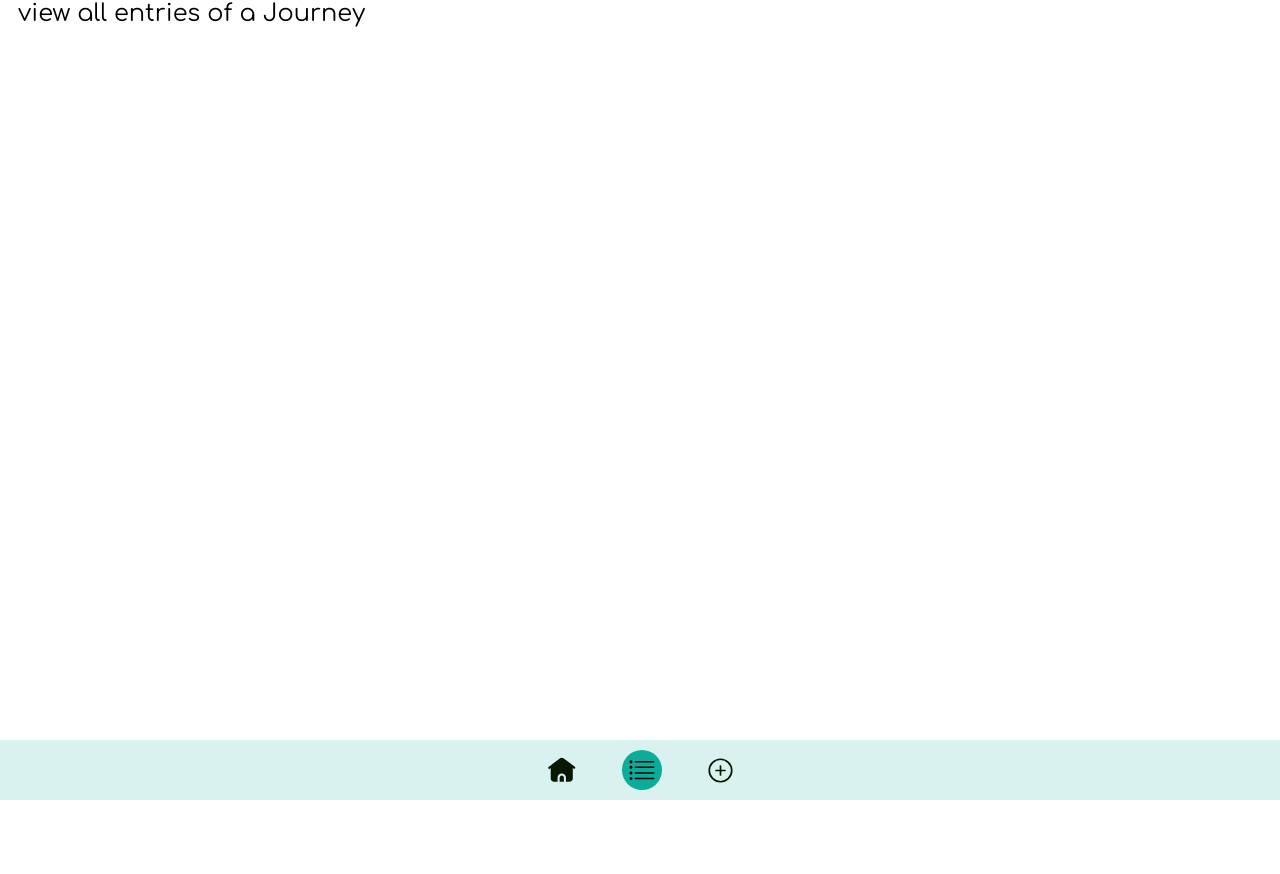
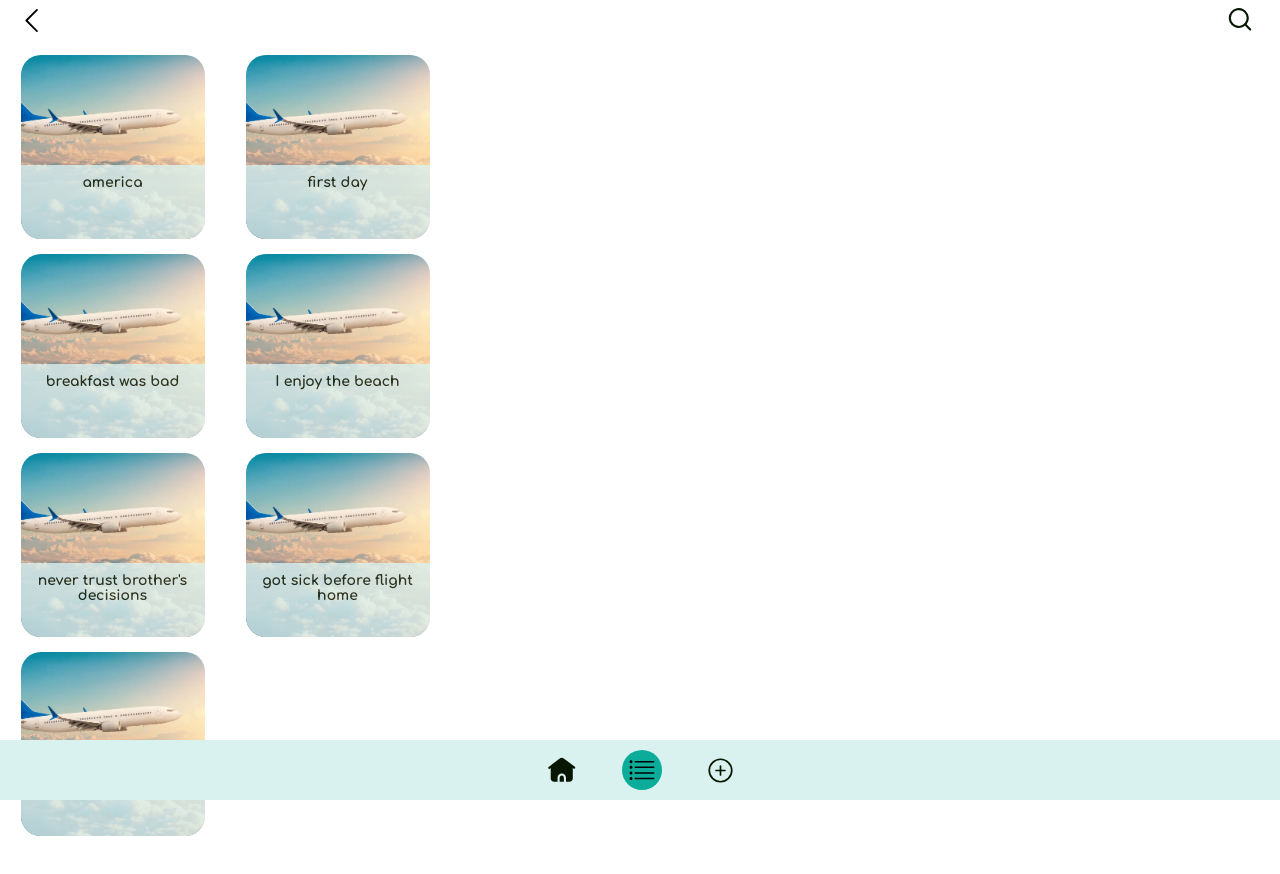
Before and after one commit to jkhamis8/BonVoyage, a React (Vite) app: page /AllEntries/1 in a window 1280 px wide. Shown: the top 874 px of the page. Before the commit the page ends 800 px from the top, so only its background shows below. Built offline with nearby package versions, Linux system fonts and the light colour scheme; a web font is replaced by a local one.

Commit message:
view all entries done

```diff
--- /dev/null
+++ b/src/components/BackSearch.jsx
@@ -0,0 +1,22 @@
+import { NavLink } from "react-router-dom"
+
+const BackSearch = ()=>{
+  return(
+    <>
+      <div className='flexSpaceInBetween' id="profileSearch">
+        <NavLink to='/journey/:id'>
+        <svg width="23" height="23" viewBox="0 0 20 36" fill="none" xmlns="http://www.w3.org/2000/svg">
+          <path d="M18.4761 1.52404L2.00012 18L18.4761 34.476" stroke="black" stroke-width="2.85714" stroke-linecap="round" stroke-linejoin="round"/>
+        </svg>
+        </NavLink>
+        <svg className='icons' viewBox="-1.25 -1.25 27.50 27.50" fill="none" xmlns="http://www.w3.org/2000/svg">
+          <g id="SVGRepo_bgCarrier" strokeWidth="0"/>
+          <g id="SVGRepo_tracerCarrier" strokeLinecap="round" strokeLinejoin="round"/>
+          <g id="SVGRepo_iconCarrier"> <path fillRule="evenodd" clipRule="evenodd" d="M5.5 11.1455C5.49956 8.21437 7.56975 5.69108 10.4445 5.11883C13.3193 4.54659 16.198 6.08477 17.32 8.79267C18.4421 11.5006 17.495 14.624 15.058 16.2528C12.621 17.8815 9.37287 17.562 7.3 15.4895C6.14763 14.3376 5.50014 12.775 5.5 11.1455Z" stroke="#071702" strokeWidth="1.5" strokeLinecap="round" strokeLinejoin="round"/> <path d="M15.989 15.4905L19.5 19.0015" stroke="#071702" strokeWidth="1.5" strokeLinecap="round" strokeLinejoin="round"/> </g>
+        </svg>
+      </div>
+    </>
+  )
+}
+
+export default BackSearch
--- a/src/components/JourneyBox.jsx
+++ b/src/components/JourneyBox.jsx
@@ -1,10 +1,11 @@
 import { NavLink } from "react-router-dom"
 import placeholder from '../assets/placeholder.webp'
 
-const JourneyBox = ({id, place})=>{
+const JourneyBox = ({id, place, title})=>{
   return(
     <>
-      <NavLink to={`/journey/${id}`}>
+      {place?
+      <NavLink to={`/journey/${id}`} className={'flex'}>
         <div id='journeyBox' className='marginBottom'>
           <div className='objectFooterSmall'>
             <p className='bigP bold'>your journey to {place}</p>
@@ -12,6 +13,16 @@ const JourneyBox = ({id, place})=>{
           <img className='image' src={placeholder} alt="test" />
         </div>
       </NavLink>
+      :
+      <NavLink to={`/entry/${id}`} className={'flex'}>
+        <div id='journeyBox' className='marginBottom'>
+          <div className='objectFooterSmall'>
+            <p className='bigP bold'>{title}</p>
+          </div>
+          <img className='image' src={placeholder} alt="test" />
+        </div>
+      </NavLink>
+      }
     </>
   )
 }
--- a/src/css/Elements.css
+++ b/src/css/Elements.css
@@ -4,6 +4,7 @@ nav{
   width: 100%;
   position: absolute;
   bottom: 0;
+  position: sticky;
 }
 
 button, .button{
--- a/src/css/GeneralStructure.css
+++ b/src/css/GeneralStructure.css
@@ -14,7 +14,7 @@ body{
 
 .contentWrap {
   margin: 0 18px;
-  padding-bottom: 5rem;
+  padding-bottom: 20px;
 }
 
 .maxWidth{
@@ -82,3 +82,7 @@ body{
 .roundCorner{
   border-radius: 20px;
 }
+
+.paddingBottom{
+  padding-bottom: 100px;
+}
--- a/src/css/classes.css
+++ b/src/css/classes.css
@@ -122,3 +122,16 @@
   width: 25%;
   margin: 15px 5px 0 0;
 }
+
+.fullHeight{
+  min-height: 100vh;
+  padding-bottom: 20px;
+}
+
+.middle{
+  position: absolute;
+  top: 0;
+  left: 0;
+  bottom: 0;
+  right: 0;
+}
--- a/src/pages/AllEntries.jsx
+++ b/src/pages/AllEntries.jsx
@@ -1,11 +1,30 @@
+import { NavLink } from "react-router-dom"
 import Nav from '../components/Nav'
+import JourneyBox from "../components/JourneyBox"
+import BackSearch from "../components/BackSearch"
 
 const AllEntries = () =>{
   return(
     <>
       <div className='container'>
-        <div className='contentWrap'>
-          <h2>view all entries of a Journey</h2>
+        {/* use this one when no entires
+          <div className='contentWrap fullHeight'>
+            <div className="flexColumn middle">
+              <h3>No entries yet!</h3>
+              <NavLink to={'/EntryForm'} className='button'>Add an entry</NavLink>
+            </div>
+          </div>*/}
+        <div className="fullHeight paddingBottom">
+          <BackSearch />
+          <div className='grid maxWidth'>
+            <JourneyBox id={1} title={'america'}/>
+            <JourneyBox id={1} title={'first day'}/>
+            <JourneyBox id={1} title={'breakfast was bad'}/>
+            <JourneyBox id={1} title={'I enjoy the beach'}/>
+            <JourneyBox id={1} title={"never trust brother's decisions"}/>
+            <JourneyBox id={1} title={'got sick before flight home'}/>
+            <JourneyBox id={1} title={'Things i forgot to say'}/>
+          </div>
         </div>
         <Nav />
       </div>
--- a/src/pages/Journey.jsx
+++ b/src/pages/Journey.jsx
@@ -72,7 +72,7 @@ const Journey= () =>{
               </div>
               <div className="flexSpaceInBetween">
                 <button id="cancel">Delete</button>
-                <NavLink to={'/EntryForm'} className='button'>Add a journey</NavLink>
+                <NavLink to={'/EntryForm'} className='button'>Add an entry</NavLink>
               </div>
             </div>
           </div>
```
Also changed, not shown: src/assets/back.svg (added).
